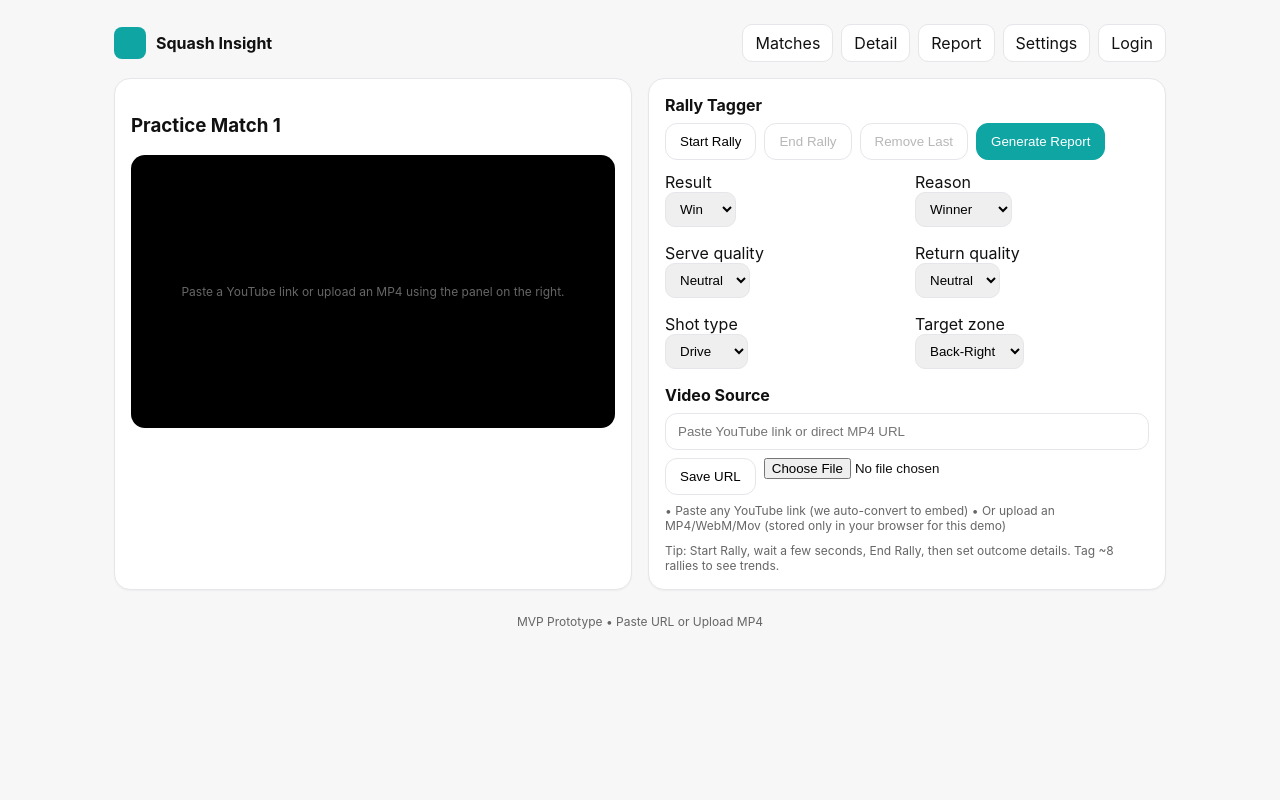
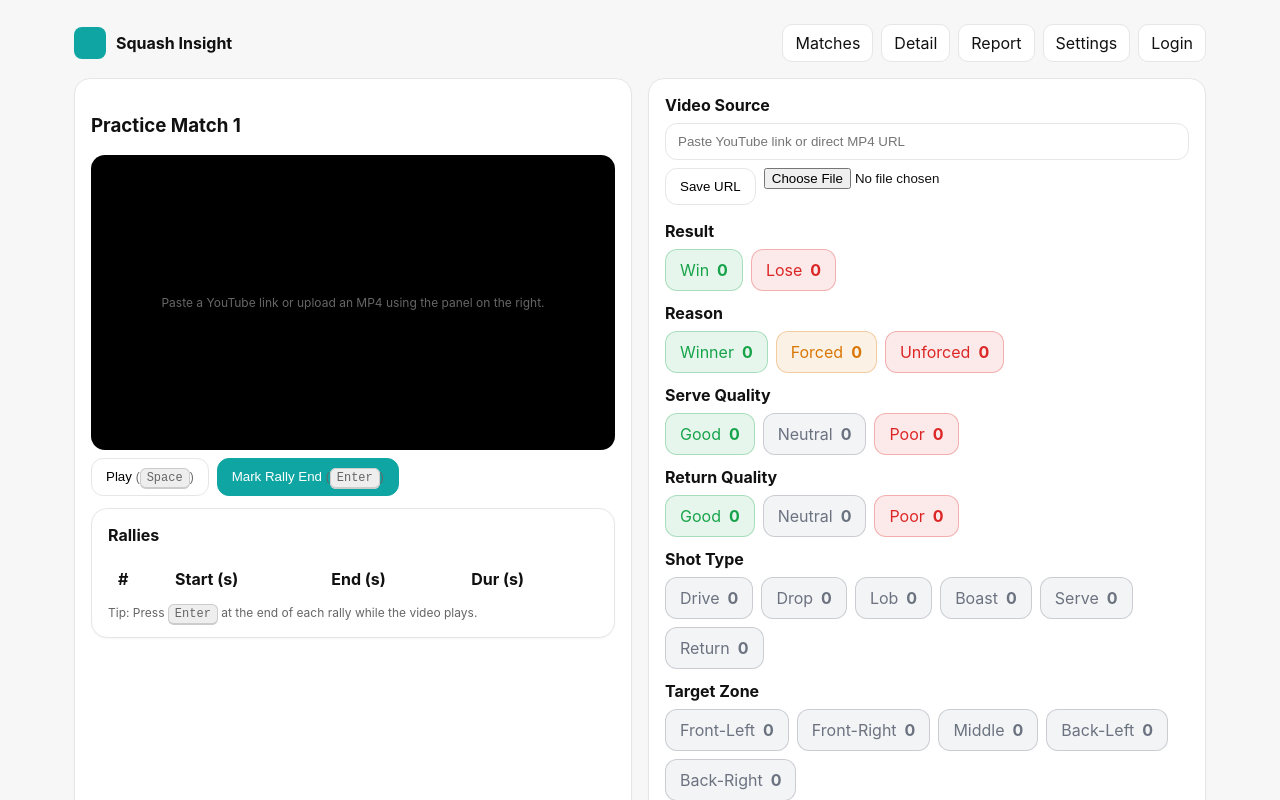
Before and after one commit to cannahere/Squash-Insight, a React (Create React App) app: page /match/1 in a window 1280 px wide. Shown: the top 800 px of the page. Built offline with nearby package versions, Linux system fonts and the light colour scheme.

Commit message:
Add files via upload

```diff
--- a/package.json
+++ b/package.json
@@ -1,6 +1,6 @@
 {
   "name": "squash-insight",
-  "version": "1.1.0",
+  "version": "1.2.0",
   "private": true,
   "dependencies": {
     "react": "^18.2.0",
--- a/src/App.js
+++ b/src/App.js
@@ -9,7 +9,7 @@ import LoginPage from './pages/LoginPage';
 export default function App() {
   const [user, setUser] = useState(null);
   const [matches, setMatches] = useState([
-    { id: 'm1', title: "Practice Match 1", date: new Date().toISOString().slice(0,10), opponent: 'TBD', format: 'Bo5', videoUrl: '', notes: '', rallies: [] }
+    { id: 'm1', title: 'Practice Match 1', date: new Date().toISOString().slice(0,10), opponent: 'TBD', format: 'Bo5', videoUrl: '', notes: '', rallies: [], tallies: initTallies() }
   ]);
   const [selectedMatchId, setSelectedMatchId] = useState('m1');
 
@@ -18,7 +18,7 @@ export default function App() {
 
   const addMatch = () => {
     const id = `m${matches.length + 1}`;
-    const m = { id, title: `Practice Match ${matches.length + 1}`, date: new Date().toISOString().slice(0,10), opponent: 'TBD', format: 'Bo5', videoUrl: '', notes: '', rallies: [] };
+    const m = { id, title: `Practice Match ${matches.length + 1}`, date: new Date().toISOString().slice(0,10), opponent: 'TBD', format: 'Bo5', videoUrl: '', notes: '', rallies: [], tallies: initTallies() };
     setMatches([m, ...matches]);
     setSelectedMatchId(id);
     navigate('/match/' + id);
@@ -52,7 +52,18 @@ export default function App() {
         <Route path="/settings" element={<SettingsPage />} />
       </Routes>
 
-      <div className="footer">MVP Prototype • Paste URL or Upload MP4</div>
+      <div className="footer">MVP Prototype • Live Tally Tagging • Space=Play/Pause, Enter=End Rally</div>
     </div>
   );
 }
+
+function initTallies(){
+  return {
+    result: { Win:0, Lose:0 },
+    reason: { Winner:0, Forced:0, Unforced:0 },
+    serve: { Good:0, Neutral:0, Poor:0 },
+    ret: { Good:0, Neutral:0, Poor:0 },
+    shots: { Drive:0, Drop:0, Lob:0, Boast:0, Serve:0, Return:0 },
+    zones: { 'Front-Left':0, 'Front-Right':0, 'Middle':0, 'Back-Left':0, 'Back-Right':0 }
+  };
+}
--- a/src/pages/LoginPage.js
+++ b/src/pages/LoginPage.js
@@ -10,7 +10,7 @@ export default function LoginPage({ onLogin }) {
         <input className="input" placeholder="you@example.com" value={email} onChange={e=>setEmail(e.target.value)} />
         <button className="btn primary" onClick={()=>onLogin({email})}>Continue</button>
       </div>
-      <div className="hint" style={{marginTop:8}}>Privacy: this demo stores data locally in memory.</div>
+      <div className="small" style={{marginTop:8}}>Privacy: this demo stores data locally in memory.</div>
     </div>
   );
 }
--- a/src/pages/MatchDetail.js
+++ b/src/pages/MatchDetail.js
@@ -1,7 +1,7 @@
-import React, { useMemo, useState } from 'react';
+import React, { useEffect, useMemo, useRef, useState } from 'react';
 
-const courtZones = ['Front-Left','Front-Right','Back-Left','Back-Right','Middle'];
-const shotTypes = ['Drive','Boast','Drop','Lob','Serve','Return'];
+const courtZones = ['Front-Left','Front-Right','Middle','Back-Left','Back-Right'];
+const shotTypes = ['Drive','Drop','Lob','Boast','Serve','Return'];
 
 function toYouTubeEmbed(url) {
   if (!url) return '';
@@ -20,62 +20,77 @@ function toYouTubeEmbed(url) {
 }
 
 export default function MatchDetail({ match, onUpdate, onReport }) {
-  const [isRallyActive, setIsRallyActive] = useState(false);
-  const [rallyStart, setRallyStart] = useState(null);
+  const videoRef = useRef(null);
+  const [localVideoUrl, setLocalVideoUrl] = useState(match?.videoUrl || '');
+  const [isPlaying, setIsPlaying] = useState(false);
+  const [rallyStartTime, setRallyStartTime] = useState(0);
 
-  const [form, setForm] = useState({
-    result: 'Win',
-    reason: 'Winner',
-    serveQuality: 'Neutral',
-    returnQuality: 'Neutral',
-    shotType: 'Drive',
-    targetZone: 'Back-Right'
-  });
+  useEffect(()=>{ // keyboard shortcuts
+    const onKey = (e)=>{
+      if (e.target.tagName === 'INPUT') return;
+      if (e.code === 'Space') { e.preventDefault(); togglePlay(); }
+      if (e.code === 'Enter') { e.preventDefault(); endRally(); }
+      if (e.key === 'w' || e.key === 'W') incr('result','Win');
+      if (e.key === 'l' || e.key === 'L') incr('result','Lose');
+      if (e.key === '1') incr('reason','Winner');
+      if (e.key === '2') incr('reason','Forced');
+      if (e.key === '3') incr('reason','Unforced');
+    };
+    window.addEventListener('keydown', onKey);
+    return ()=>window.removeEventListener('keydown', onKey);
+  }, [match]);
 
-  const [localVideoUrl, setLocalVideoUrl] = useState(match?.videoUrl || '');
+  useEffect(()=>{
+    if (videoRef.current) {
+      setRallyStartTime(videoRef.current.currentTime || 0);
+    }
+  }, [match?.id]);
 
-  const startRally = () => {
-    if (isRallyActive) return;
-    setRallyStart(Date.now());
-    setIsRallyActive(true);
-  };
+  if (!match) return <div className="card">No match selected.</div>;
 
-  const endRally = () => {
-    if (!isRallyActive) return;
-    const durationSec = Math.max(1, Math.round((Date.now() - rallyStart)/1000));
-    const rally = {
-      id: `r${(match?.rallies?.length || 0) + 1}`,
-      ts: new Date().toISOString(),
-      durationSec,
-      ...form
-    };
-    onUpdate(m => ({ ...m, rallies: [...(m.rallies || []), rally] }));
-    setIsRallyActive(false);
-    setRallyStart(null);
-  };
+  const embed = toYouTubeEmbed(localVideoUrl);
+  const isYouTube = Boolean(embed);
+  const playableUrl = isYouTube ? embed : localVideoUrl;
 
-  const removeLast = () => {
-    if (!match?.rallies?.length) return;
-    onUpdate(m => ({ ...m, rallies: m.rallies.slice(0, m.rallies.length - 1) }));
-  };
+  function togglePlay(){
+    const v = videoRef.current;
+    if (!v) return;
+    if (v.paused) { v.play(); setIsPlaying(true); } else { v.pause(); setIsPlaying(false); }
+  }
 
-  const saveVideoUrl = () => {
+  function saveVideoUrl(){
     onUpdate(m => ({ ...m, videoUrl: localVideoUrl }));
-  };
+  }
 
-  const onUpload = (e) => {
+  function onUpload(e){
     const file = e.target.files?.[0];
     if (!file) return;
     const blobUrl = URL.createObjectURL(file);
     setLocalVideoUrl(blobUrl);
     onUpdate(m => ({ ...m, videoUrl: blobUrl }));
-  };
+  }
 
-  const embed = toYouTubeEmbed(localVideoUrl);
-  const isYouTube = Boolean(embed);
-  const playableUrl = isYouTube ? embed : localVideoUrl;
+  function endRally(){
+    const v = videoRef.current;
+    const now = v ? v.currentTime : 0;
+    const durationSec = Math.max(1, Math.round(now - rallyStartTime));
+    const rally = {
+      id: `r${(match?.rallies?.length || 0) + 1}`,
+      ts: new Date().toISOString(),
+      tStart: rallyStartTime,
+      tEnd: now,
+      durationSec
+    };
+    onUpdate(m => ({ ...m, rallies: [...(m.rallies || []), rally] }));
+    setRallyStartTime(now);
+  }
 
-  if (!match) return <div className="card">No match selected.</div>;
+  function incr(group, key){
+    onUpdate(m => ({ ...m, tallies: { ...m.tallies, [group]: { ...m.tallies[group], [key]: (m.tallies[group][key]||0)+1 } } }));
+  }
+  function decr(group, key){
+    onUpdate(m => ({ ...m, tallies: { ...m.tallies, [group]: { ...m.tallies[group], [key]: Math.max(0,(m.tallies[group][key]||0)-1) } } }));
+  }
 
   return (
     <div className="grid two">
@@ -86,74 +101,97 @@ export default function MatchDetail({ match, onUpdate, onReport }) {
             isYouTube ? (
               <iframe title="Match Video" width="100%" height="100%" src={playableUrl} allow="accelerometer; autoplay; clipboard-write; encrypted-media; gyroscope; picture-in-picture" allowFullScreen></iframe>
             ) : (
-              <video src={playableUrl} controls style={{width:'100%', height:'100%'}} />
+              <video ref={videoRef} src={playableUrl} controls style={{width:'100%', height:'100%'}} />
             )
           ) : (
-            <div className="hint">Paste a YouTube link or upload an MP4 using the panel on the right.</div>
+            <div className="small">Paste a YouTube link or upload an MP4 using the panel on the right.</div>
           )}
+        </div>
+        <div className="row" style={{marginTop:8}}>
+          <button className="btn" onClick={togglePlay}><span>{isPlaying? 'Pause' : 'Play'}</span> <span className="small">(<kbd>Space</kbd>)</span></button>
+          <button className="btn primary" onClick={endRally}>Mark Rally End <span className="small">(<kbd>Enter</kbd>)</span></button>
+        </div>
+
+        <div className="card" style={{marginTop:12}}>
+          <div className="section-title">Rallies</div>
+          <table className="table">
+            <thead><tr><th>#</th><th>Start (s)</th><th>End (s)</th><th>Dur (s)</th></tr></thead>
+            <tbody>
+              {(match.rallies||[]).map((r,i)=>(
+                <tr key={r.id}><td>{i+1}</td><td>{Math.round(r.tStart)}</td><td>{Math.round(r.tEnd)}</td><td>{r.durationSec}</td></tr>
+              ))}
+            </tbody>
+          </table>
+          <div className="small">Tip: Press <kbd>Enter</kbd> at the end of each rally while the video plays.</div>
         </div>
       </div>
 
       <div className="card">
-        <div className="section-title">Rally Tagger</div>
-        <div className="toolbar">
-          <button className="btn" onClick={startRally} disabled={isRallyActive}>Start Rally</button>
-          <button className="btn" onClick={endRally} disabled={!isRallyActive}>End Rally</button>
-          <button className="btn" onClick={removeLast} disabled={!match.rallies?.length}>Remove Last</button>
-          <button className="btn primary" onClick={onReport}>Generate Report</button>
+        <div className="section-title">Video Source</div>
+        <div className="row">
+          <input className="input" placeholder="Paste YouTube link or direct MP4 URL" value={localVideoUrl} onChange={e=>setLocalVideoUrl(e.target.value)} />
+          <button className="btn" onClick={saveVideoUrl}>Save URL</button>
+          <input type="file" accept="video/mp4,video/webm,video/quicktime" onChange={onUpload} />
         </div>
 
-        <div className="grid two" style={{marginTop:12}}>
-          <div>
-            <label>Result</label><br/>
-            <select value={form.result} onChange={e=>setForm({...form, result:e.target.value})}>
-              <option>Win</option><option>Lose</option>
-            </select>
-          </div>
-          <div>
-            <label>Reason</label><br/>
-            <select value={form.reason} onChange={e=>setForm({...form, reason:e.target.value})}>
-              <option>Winner</option><option>Forced</option><option>Unforced</option>
-            </select>
-          </div>
-          <div>
-            <label>Serve quality</label><br/>
-            <select value={form.serveQuality} onChange={e=>setForm({...form, serveQuality:e.target.value})}>
-              <option>Good</option><option>Neutral</option><option>Poor</option>
-            </select>
-          </div>
-          <div>
-            <label>Return quality</label><br/>
-            <select value={form.returnQuality} onChange={e=>setForm({...form, returnQuality:e.target.value})}>
-              <option>Good</option><option>Neutral</option><option>Poor</option>
-            </select>
-          </div>
-          <div>
-            <label>Shot type</label><br/>
-            <select value={form.shotType} onChange={e=>setForm({...form, shotType:e.target.value})}>
-              {shotTypes.map(s=> <option key={s}>{s}</option>)}
-            </select>
-          </div>
-          <div>
-            <label>Target zone</label><br/>
-            <select value={form.targetZone} onChange={e=>setForm({...form, targetZone:e.target.value})}>
-              {courtZones.map(z=> <option key={z}>{z}</option>)}
-            </select>
-          </div>
+        <div className="section-title" style={{marginTop:16}}>Result</div>
+        <div className="row">
+          <CounterButton color="green" label="Win" group="result" onInc={()=>incr('result','Win')} onDec={()=>decr('result','Win')} count={match.tallies.result.Win} />
+          <CounterButton color="red" label="Lose" group="result" onInc={()=>incr('result','Lose')} onDec={()=>decr('result','Lose')} count={match.tallies.result.Lose} />
         </div>
 
-        <div className="section-title" style={{marginTop:16}}>Video Source</div>
-        <div className="grid" style={{gap:8}}>
-          <input className="input" placeholder="Paste YouTube link or direct MP4 URL" value={localVideoUrl} onChange={e=>setLocalVideoUrl(e.target.value)} />
-          <div className="toolbar">
-            <button className="btn" onClick={saveVideoUrl}>Save URL</button>
-            <input type="file" accept="video/mp4,video/webm,video/quicktime" onChange={onUpload} />
-          </div>
-          <div className="hint">• Paste any YouTube link (we auto-convert to embed) • Or upload an MP4/WebM/Mov (stored only in your browser for this demo)</div>
+        <div className="section-title" style={{marginTop:12}}>Reason</div>
+        <div className="row">
+          <CounterButton color="green" label="Winner" group="reason" onInc={()=>incr('reason','Winner')} onDec={()=>decr('reason','Winner')} count={match.tallies.reason.Winner} />
+          <CounterButton color="amber" label="Forced" group="reason" onInc={()=>incr('reason','Forced')} onDec={()=>decr('reason','Forced')} count={match.tallies.reason.Forced} />
+          <CounterButton color="red" label="Unforced" group="reason" onInc={()=>incr('reason','Unforced')} onDec={()=>decr('reason','Unforced')} count={match.tallies.reason.Unforced} />
         </div>
 
-        <div className="hint" style={{marginTop:10}}>Tip: Start Rally, wait a few seconds, End Rally, then set outcome details. Tag ~8 rallies to see trends.</div>
+        <div className="section-title" style={{marginTop:12}}>Serve Quality</div>
+        <div className="row">
+          <CounterButton color="green" label="Good" group="serve" onInc={()=>incr('serve','Good')} onDec={()=>decr('serve','Good')} count={match.tallies.serve.Good} />
+          <CounterButton color="gray" label="Neutral" group="serve" onInc={()=>incr('serve','Neutral')} onDec={()=>decr('serve','Neutral')} count={match.tallies.serve.Neutral} />
+          <CounterButton color="red" label="Poor" group="serve" onInc={()=>incr('serve','Poor')} onDec={()=>decr('serve','Poor')} count={match.tallies.serve.Poor} />
+        </div>
+
+        <div className="section-title" style={{marginTop:12}}>Return Quality</div>
+        <div className="row">
+          <CounterButton color="green" label="Good" group="ret" onInc={()=>incr('ret','Good')} onDec={()=>decr('ret','Good')} count={match.tallies.ret.Good} />
+          <CounterButton color="gray" label="Neutral" group="ret" onInc={()=>incr('ret','Neutral')} onDec={()=>decr('ret','Neutral')} count={match.tallies.ret.Neutral} />
+          <CounterButton color="red" label="Poor" group="ret" onInc={()=>incr('ret','Poor')} onDec={()=>decr('ret','Poor')} count={match.tallies.ret.Poor} />
+        </div>
+
+        <div className="section-title" style={{marginTop:12}}>Shot Type</div>
+        <div className="row">
+          {['Drive','Drop','Lob','Boast','Serve','Return'].map(s=>(
+            <CounterButton key={s} color="gray" label={s} group="shots" onInc={()=>incr('shots',s)} onDec={()=>decr('shots',s)} count={match.tallies.shots[s]} />
+          ))}
+        </div>
+
+        <div className="section-title" style={{marginTop:12}}>Target Zone</div>
+        <div className="row">
+          {['Front-Left','Front-Right','Middle','Back-Left','Back-Right'].map(z=>(
+            <CounterButton key={z} color="gray" label={z} group="zones" onInc={()=>incr('zones',z)} onDec={()=>decr('zones',z)} count={match.tallies.zones[z]} />
+          ))}
+        </div>
+
+        <div className="row" style={{marginTop:16}}>
+          <button className="btn primary" onClick={onReport}>Open Report</button>
+        </div>
+
+        <div className="small" style={{marginTop:10}}>
+          Tips: <kbd>Space</kbd> play/pause • <kbd>Enter</kbd> mark rally end • Keys: W/L for Win/Lose; 1/2/3 for Winner/Forced/Unforced.
+        </div>
       </div>
     </div>
   );
 }
+
+function CounterButton({color='gray', label, count=0, onInc, onDec}){
+  return (
+    <div className={"btn "+color+" counterbtn"} onClick={onInc} onContextMenu={(e)=>{e.preventDefault(); onDec();}}>
+      <span>{label}</span>
+      <span className="count">{count}</span>
+    </div>
+  );
+}
--- a/src/pages/MatchesPage.js
+++ b/src/pages/MatchesPage.js
@@ -15,8 +15,8 @@ export default function MatchesPage({ matches, onAdd, onOpen }) {
               <strong>{m.title}</strong>
               <span className="badge">{m.format}</span>
             </div>
-            <div className="hint">{m.date} • vs {m.opponent}</div>
-            <div className="hint">Rallies tagged: {m.rallies?.length || 0}</div>
+            <div className="small">{m.date} • vs {m.opponent}</div>
+            <div className="small">Rallies tagged: {m.rallies?.length || 0}</div>
           </div>
         ))}
       </div>
--- a/src/pages/SettingsPage.js
+++ b/src/pages/SettingsPage.js
@@ -4,7 +4,7 @@ export default function SettingsPage() {
   return (
     <div className="card">
       <h3>Settings</h3>
-      <div className="hint">MVP note: In a real build, this page would include account, privacy, and export controls.</div>
+      <div className="small">MVP note: In a real build, this page would include account, privacy, and export controls.</div>
     </div>
   );
 }
--- a/src/styles.css
+++ b/src/styles.css
@@ -1,12 +1,24 @@
-:root{--bg:#f7f7f8;--card:#fff;--ink:#111;--muted:#666;--accent:#0ea5a3;--border:#e6e6ea}
+:root{--bg:#f7f7f8;--card:#fff;--ink:#111;--muted:#666;--accent:#0ea5a3;--border:#e6e6ea;--green:#16a34a;--red:#dc2626;--amber:#d97706;--gray:#6b7280}
 *{box-sizing:border-box}body{margin:0;font-family:-apple-system,BlinkMacSystemFont,'Segoe UI',Roboto,Oxygen,Ubuntu,Cantarell,'Helvetica Neue',Arial,'Apple Color Emoji','Segoe UI Emoji',sans-serif;background:var(--bg);color:var(--ink)}
-a{color:var(--accent);text-decoration:none}.container{max-width:1100px;margin:0 auto;padding:24px}.header{display:flex;align-items:center;justify-content:space-between;margin-bottom:16px}
+a{color:var(--accent);text-decoration:none}.container{max-width:1180px;margin:0 auto;padding:24px}.header{display:flex;align-items:center;justify-content:space-between;margin-bottom:16px}
 .brand{display:flex;align-items:center;gap:10px}.logo{width:32px;height:32px;background:var(--accent);border-radius:8px}.nav{display:flex;gap:8px;flex-wrap:wrap}
 .nav a,.nav button{padding:8px 12px;border:1px solid var(--border);background:var(--card);border-radius:10px;cursor:pointer;color:var(--ink)}
 .card{background:var(--card);border:1px solid var(--border);border-radius:16px;padding:16px;box-shadow:0 1px 2px rgba(0,0,0,.04)}.grid{display:grid;gap:16px}
 .grid.two{grid-template-columns:repeat(2,minmax(0,1fr))}.grid.three{grid-template-columns:repeat(3,minmax(0,1fr))}.btn{padding:10px 14px;border-radius:12px;border:1px solid var(--border);background:var(--card);cursor:pointer}
-.btn.primary{background:var(--accent);color:#fff;border-color:var(--accent)}.input{width:100%;padding:10px 12px;border:1px solid var(--border);border-radius:12px}
+.btn.primary{background:var(--accent);color:#fff;border-color:var(--accent)}
+.btn.green{background:rgba(22,163,74,.1);border-color:rgba(22,163,74,.3);color:var(--green)}
+.btn.red{background:rgba(220,38,38,.1);border-color:rgba(220,38,38,.3);color:var(--red)}
+.btn.amber{background:rgba(217,119,6,.1);border-color:rgba(217,119,6,.3);color:var(--amber)}
+.btn.gray{background:rgba(107,114,128,.08);border-color:rgba(107,114,128,.3);color:var(--gray)}
+.input{width:100%;padding:10px 12px;border:1px solid var(--border);border-radius:12px}
 .badge{padding:4px 8px;background:#eefcfb;border:1px solid #c7f2f0;border-radius:999px;color:#066e6b;font-size:12px}.kpi{background:var(--card);border:1px solid var(--border);border-radius:14px;padding:12px}
 .kpi .label{font-size:12px;color:var(--muted)}.kpi .value{font-weight:700;font-size:22px}.section-title{font-weight:700;margin-bottom:8px}.toolbar{display:flex;gap:8px;flex-wrap:wrap}
-.select,select{padding:8px 10px;border:1px solid var(--border);border-radius:10px}.hint{color:var(--muted);font-size:12px}.video{aspect-ratio:16/9;width:100%;background:#000;border-radius:14px;overflow:hidden;display:flex;align-items:center;justify-content:center}
+.table{width:100%;border-collapse:separate;border-spacing:0 8px}
+.table th,.table td{padding:8px 10px;text-align:left}
+.row{display:flex;gap:8px;flex-wrap:wrap}
+.video{aspect-ratio:16/9;width:100%;background:#000;border-radius:14px;overflow:hidden;display:flex;align-items:center;justify-content:center}
 .footer{text-align:center;font-size:12px;color:var(--muted);margin-top:24px}
+.small{font-size:12px;color:var(--muted)}
+.counterbtn{display:inline-flex;align-items:center;gap:8px}
+.counterbtn .count{font-weight:700}
+kbd{background:#eee;border:1px solid #ccc;border-bottom-width:2px;border-radius:6px;padding:2px 6px;font-size:12px}
```
Also changed, not shown: src/pages/ReportPage.js (+20 -14 lines).
